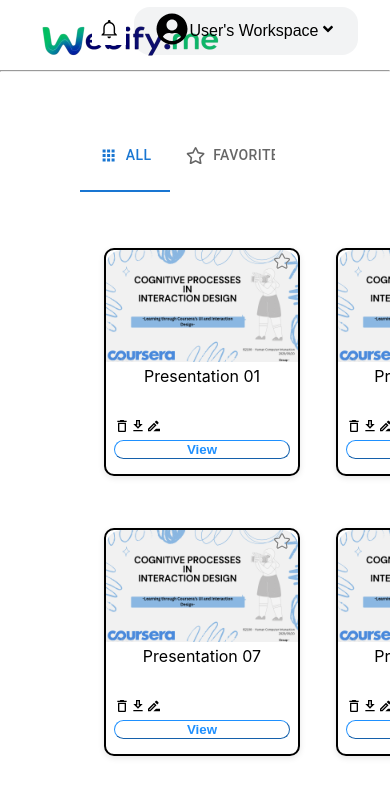
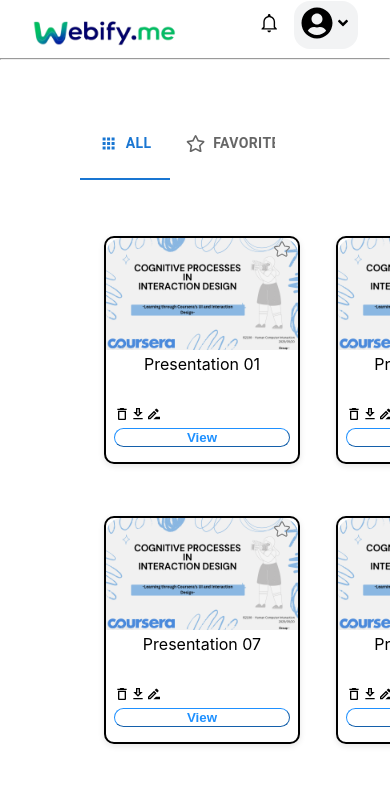
Before and after one commit to nngeek195/Presentation-Generator, a React (Create React App) app: page /user in a window 390 px wide. Shown: the top 796 px of the page. Built offline with nearby package versions, Linux system fonts and the light colour scheme; what webfontloader would draw is missing.

Commit message:
User Page Responsive 1

```diff
--- a/src/Components/User/User.css
+++ b/src/Components/User/User.css
@@ -222,5 +222,16 @@
 }
 
 @media screen and (max-width:480px) {
+    .username_text{
+        display: none;
+    }
 
+    .workspace button{
+        width: 4rem;
+    }
+
+    .logo1 {
+    width: 204.8px;
+    height: 49.6px;
+    }
 }
--- a/src/Components/User/User.js
+++ b/src/Components/User/User.js
@@ -203,7 +203,7 @@ class User extends Component {
                       />
                     )}
                   </span>
-                  <span> {username}'s Workspace</span>
+                  <span className='username_text'> {username}'s Workspace</span>
                   <span><FaAngleDown /></span>
                 </button>
                 <Popover anchorEl={anchorEl} onClose={this.handleClose} />
@@ -236,9 +236,9 @@ class User extends Component {
                       onChange={this.handleTabChange}
                       aria-label="basic tabs example"
                     >
-                      <Tab icon={<IoMdApps className='tab_icon' />} iconPosition='start' label="All" {...a11yProps(0)} />
-                      <Tab icon={<FaRegStar className='tab_icon' />} iconPosition='start' label="Favorites" {...a11yProps(1)} />
-                      <Tab icon={<IoIosTrendingUp className='tab_icon' />} iconPosition='start' label="Trending" {...a11yProps(2)} />
+                      <Tab icon={<IoMdApps className='tab_icon' />} iconPosition='start' label="All" sx={{ fontWeight: 'bold' }}  {...a11yProps(0)} />
+                      <Tab icon={<FaRegStar className='tab_icon' />} iconPosition='start' label="Favorites" sx={{ fontWeight: 'bold' }}  {...a11yProps(1)} />
+                      <Tab icon={<IoIosTrendingUp className='tab_icon' />} iconPosition='start' label="Trending" sx={{ fontWeight: 'bold' }}  {...a11yProps(2)} />
                     </Tabs>
                   </Box>
 
```
